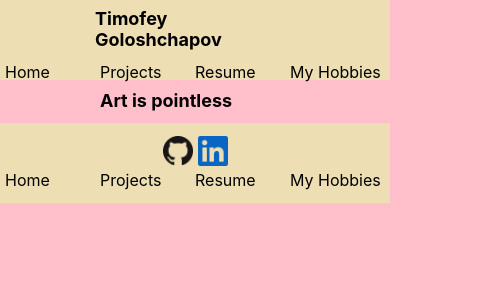
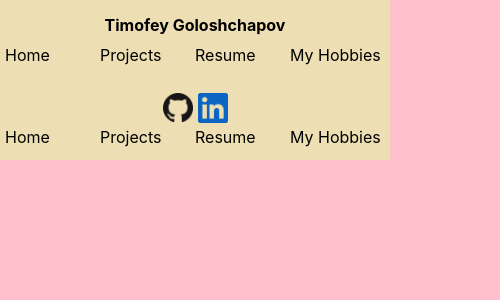
Before and after one commit to Timbobeek/portfolio, a React (Create React App) app: page /hobbies in a window 390 px wide. Shown: the top 300 px of the page, 500 px wide, since content can reach past the window. Built offline with nearby package versions, Linux system fonts and the light colour scheme.

Commit message:
tablet size done

```diff
--- a/src/components/header.css
+++ b/src/components/header.css
@@ -32,6 +32,10 @@ header {
 
 .headerANDfooter-right a:hover {
     font-weight: bold;
+}
+
+.small-screen{
+  display: none;
 }
 
 
@@ -120,6 +124,7 @@ header {
          font-size: 9px;
       }
 
+
      }
 
 /* ------------------------------------------tablet view------------------------------------------- */
@@ -136,7 +141,7 @@ header {
   }
 
   .left{
-    justify-content: center;
+    display: none;
   }
 
   .row{
@@ -145,7 +150,15 @@ header {
   }
 
   .right{
+    display: none;
+  }
+
+  .small-screen{
+    display: flex;
+    justify-content: center;
+    align-content: center;
     margin-bottom: 10px;
+    font-weight: bold;
   }
 
 
--- a/src/components/header.js
+++ b/src/components/header.js
@@ -6,6 +6,7 @@ const Header = () => {
   return(
       <header>
           <div className='header-left'>
+            <div class="small-screen">Timofey Goloshchapov</div>
             <div id="pillar">
 
               <div class="row">
```
